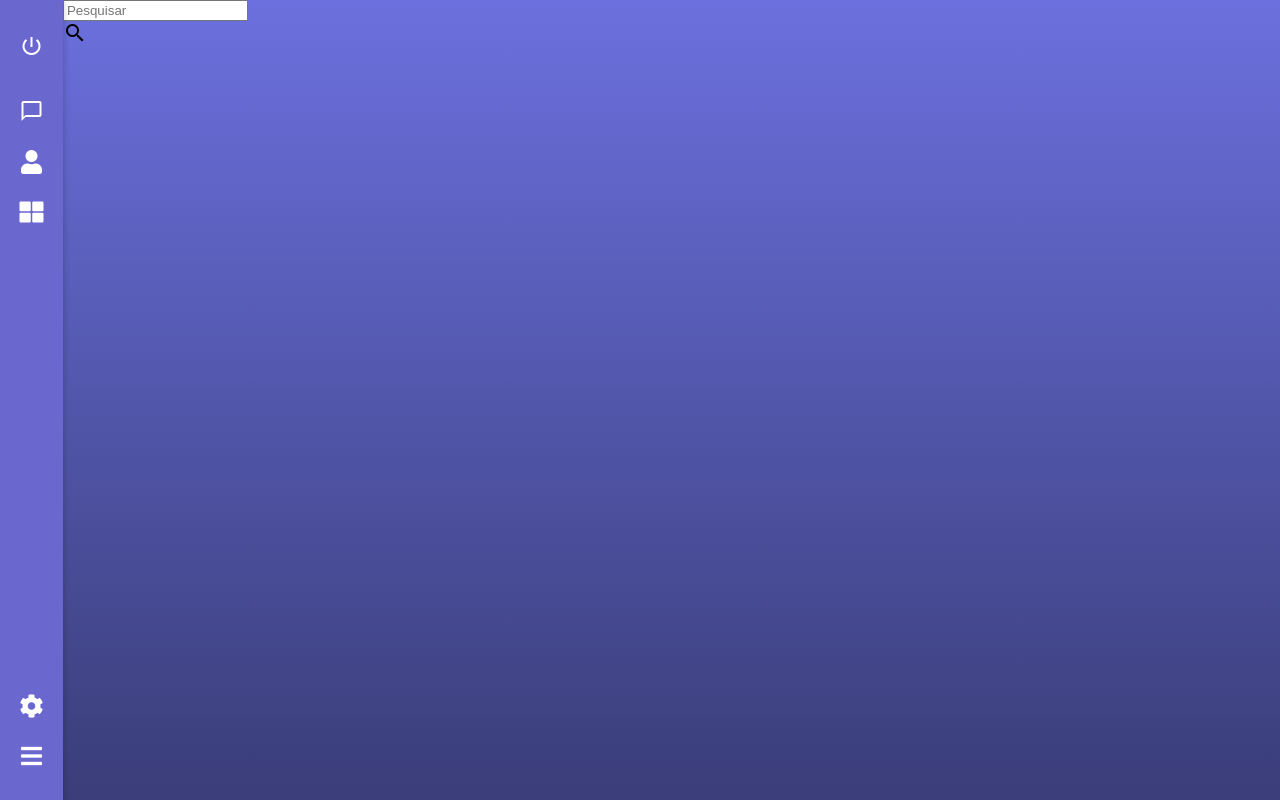
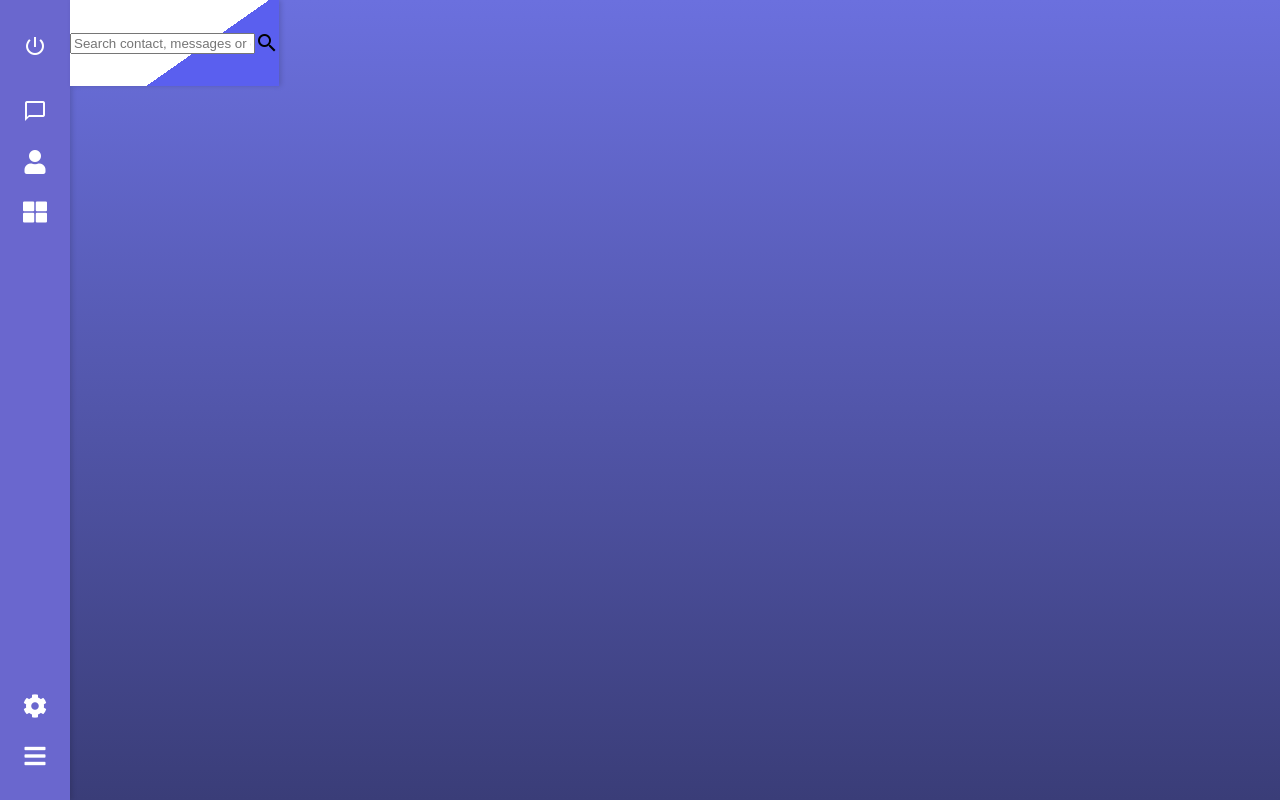
Before and after one commit to rcajazeira/ChatAppUI_Design, a website built with Vite: page index.html in a window 1280 px wide. Built offline with nearby package versions, Linux system fonts and the light colour scheme.

Commit message:
última atualização

```diff
--- a/index.html
+++ b/index.html
@@ -31,7 +31,7 @@
 
         <div class="barra-busca-perfil">
           <div class="barramento">
-            <input type="text" placeholder="Pesquisar" />
+            <input type="text" placeholder="Search contact, messages or options here." />
             <i class="material-icons">search</i>
 
           </div>
--- a/style.css
+++ b/style.css
@@ -102,3 +102,16 @@ main {
   background-color: transparent;
 
 }
+
+.barramento {
+  width: 100%;
+  background:linear-gradient(145deg, white 60%, #5a5fef 40%);
+  height: 100%;
+  display: flex;
+  flex-direction: row;
+  align-items: center;
+  padding: 31px 0px;
+  box-sizing: border-box;
+  box-shadow: 2px 0 5px rgba(0, 0, 0, 0.15);
+  position: relative;
+}
```
